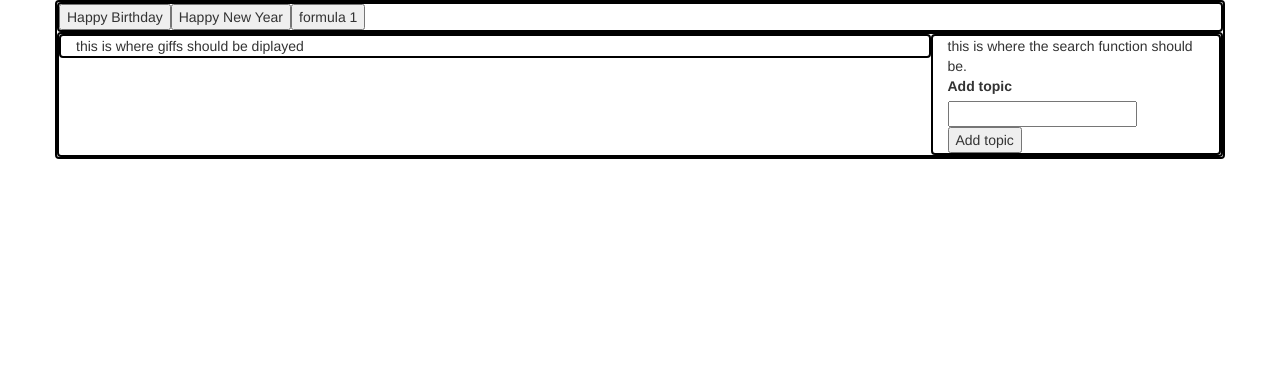
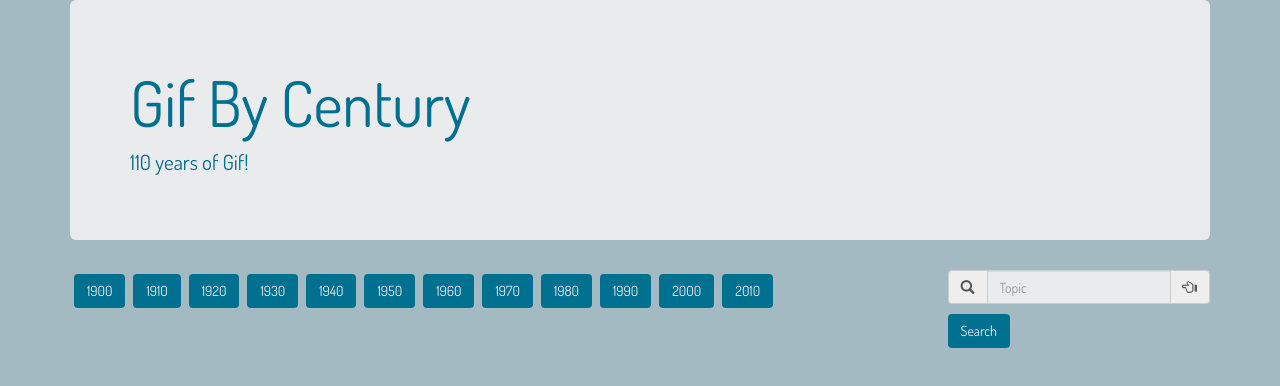
Before and after one commit to freddegurre/GifTastic, a plain HTML site: page index.html in a window 1280 px wide. Drawn offline with nearby package versions, Linux system fonts and the light colour scheme.

Commit message:
added styling to page

```diff
--- a/index.html
+++ b/index.html
@@ -1,37 +1,55 @@
 <!DOCTYPE html>
 <html lang="en">
+
 <head>
     <meta charset="UTF-8">
     <meta name="viewport" content="width=device-width, initial-scale=1.0">
     <meta http-equiv="X-UA-Compatible" content="ie=edge">
     <title>GifTastic</title>
 
-    <link rel="stylesheet" href="https://maxcdn.bootstrapcdn.com/bootstrap/3.3.7/css/bootstrap.min.css" integrity="sha384-BVYiiSIFeK1dGmJRAkycuHAHRg32OmUcww7on3RYdg4Va+PmSTsz/K68vbdEjh4u" crossorigin="anonymous">
+    <link rel="stylesheet" href="https://maxcdn.bootstrapcdn.com/bootstrap/3.3.7/css/bootstrap.min.css" integrity="sha384-BVYiiSIFeK1dGmJRAkycuHAHRg32OmUcww7on3RYdg4Va+PmSTsz/K68vbdEjh4u"
+        crossorigin="anonymous">
+    <link href="https://fonts.googleapis.com/css?family=Dosis" rel="stylesheet">
     <!-- Link to stylesheet -->
     <link rel="stylesheet" href="style.css">
-     <!-- Link to JQuery -->
+    <!-- Link to JQuery -->
     <script type="text/javascript" src="https://cdnjs.cloudflare.com/ajax/libs/jquery/3.2.1/jquery.min.js"></script>
 
 </head>
+
 <body>
 
     <div class="container">
-        <div class="row" id="topics-div">
-            This is where buttons should go
+            <div class="jumbotron">
+                    <h1>Gif By Century</h1>
+                    <p>110 years of Gif!</p>
+                  </div>
+        <div class="row">
+            <div class="col-md-9" id="topics-div">
+
+            </div>
+            <div class="col-md-3" id="create-topic-div">
+                <form id="topic-form">
+
+
+                    <div class="input-group">
+                        <div class="input-group-addon"><span class="glyphicon glyphicon-search"></span></div>
+                        <input type="text" class="form-control" placeholder="Topic" id="topic-input">
+                        <div class="input-group-addon"><span class="glyphicon glyphicon-hand-left"></span></div>
+                    </div>
+                    <!-- Button triggers new movie to be added -->
+
+                    <button id="add-topic" type="submit" class="btn" value="Add topic">Search</button>
+            </div>
+
         </div>
         <div class="row">
             <div class="col-md-9" id="gif-div">
-                this is where giffs should be diplayed
+
             </div>
-            <div class="col-md-3" id="create-topic-div">
-                this is where the search function should be.
-                <form id="topic-form">
-                        <label for="topic-input">Add topic</label>
-                        <input type="text" id="topic-input"><br>
+            <div class="col-md-3" >
 
-                        <!-- Button triggers new movie to be added -->
-                        <input id="add-topic" type="submit" value="Add topic">
-                      </form>
+                </form>
             </div>
         </div>
 
@@ -40,7 +58,8 @@
 
     </div>
 
-     <!-- Link to javascript -->
-     <script src="javaScript.js"></script>
+    <!-- Link to javascript -->
+    <script src="javaScript.js"></script>
 </body>
+
 </html>
--- a/javaScript.js
+++ b/javaScript.js
@@ -4,7 +4,7 @@
 
 
 //------Array for al topics
-var topics = ["Happy Birthday", "Happy New Year", "formula 1"];
+var topics = ["1900", "1910", "1920", "1930", "1940", "1950", "1960", "1970", "1980", "1990", "2000", "2010",];
 
 //Function to create buttons inside html for each string in topics array
 function renderButtons (){
@@ -13,7 +13,7 @@ function renderButtons (){
     //For loop to run through full lenght of array
     for (var i = 0; i < topics.length; i++) {
         //create empty button var
-        var button = $("<button>");
+        var button = $("<button class='btn'>");
         //give it the class of topic
         button.addClass("topic")
         //give it the value of relatid topic by attributing the title index of button
@@ -52,11 +52,11 @@ function getTopic() {
         console.log(topicQuery)
         console.log(response)
         for (var i = 0; i < response.data.length; i++) {
-            console.log(response.data[i].title)
-            var gifHolder = $("<div>")
-            gifHolder.addClass("gif-placeholder")
-            gifHolder.append("<p>" + response.data[i].rating + "</p>"
-            +"<img src= '" + response.data[i].images.fixed_height.url + "'</img>")
+            console.log(response.data[i].title);
+            var gifHolder = $("<div class='col-md-4'>");
+            var rating = $("<p class='text-warning'>").text("Rating: " + response.data[i].rating);
+            var gifImg = $("<img class='gifimg'>").attr("src", response.data[i].images.fixed_width.url);
+            gifHolder.append(rating, gifImg);
             $("#gif-div").append(gifHolder);
 
         }
--- a/style.css
+++ b/style.css
@@ -1,8 +1,33 @@
-div {
-    border-color: black;
-    border-width: 2px;
-    border-style: solid;
-    border-radius: 4px;
-
+.form-control:focus {
 
 }
+body{
+    background-color: #A3BAC3;
+    color: #007090;
+    font-family: 'Dosis', sans-serif;
+}
+.jumbotron {
+    background-color: #EAEBED;
+
+}
+
+button {
+    background-color: #007090;
+    color: #EAEBED;
+}
+
+.btn {
+    margin: 4px;
+}
+
+.row {
+   margin-left: -15px;
+   margin-right: -15px;
+}
+.form-control {
+    background-color: #EAEBED;
+}
+#add-topic{
+    margin: 0;
+    margin-top: 10px;
+}
```
